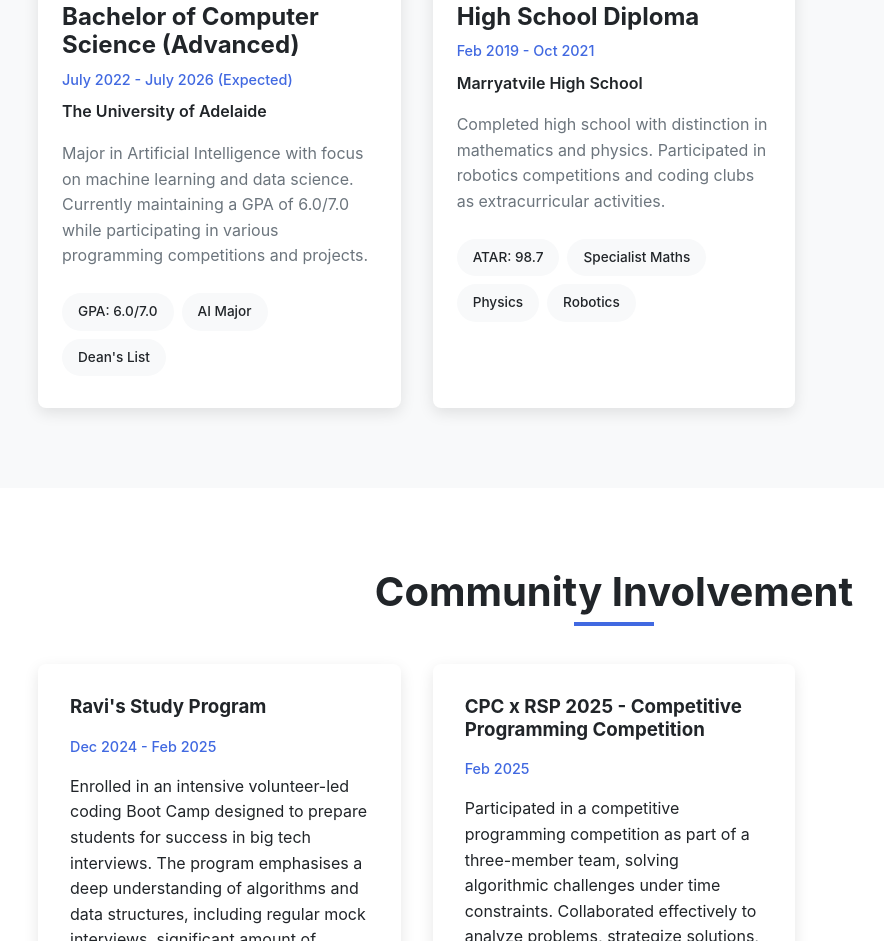
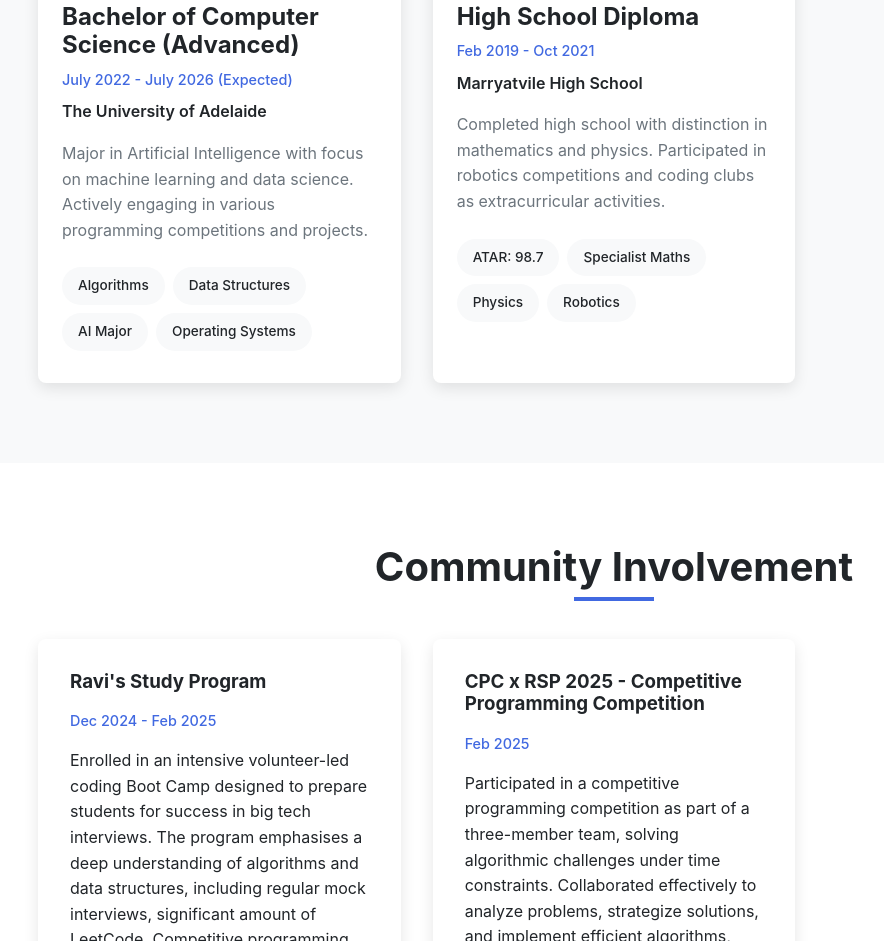
Before and after one commit to DinDin03/Personal-Portfolio, a plain HTML site: page index.html in a window 1280 px wide. Shown: the part 3972-4913 px from the top of the page, without its empty margins (26-910 px from the left). Drawn offline with Linux system fonts and the light colour scheme.

```diff
--- a/index.html
+++ b/index.html
@@ -853,12 +853,12 @@
                         <p class="education-period">July 2022 - July 2026 (Expected)</p>
                         <p class="education-institution">The University of Adelaide</p>
                         <p class="education-description">Major in Artificial Intelligence with focus on machine learning
-                            and data science. Currently maintaining a GPA of 6.0/7.0 while participating in various
-                            programming competitions and projects.</p>
+                            and data science. Actively engaging in various programming competitions and projects.</p>
                         <div class="education-achievements">
-                            <span class="achievement-item">GPA: 6.0/7.0</span>
+                            <span class="achievement-item">Algorithms</span>
+                            <span class="achievement-item">Data Structures</span>
                             <span class="achievement-item">AI Major</span>
-                            <span class="achievement-item">Dean's List</span>
+                            <span class="achievement-item">Operating Systems</span>
                         </div>
                     </div>
                 </div>
```
